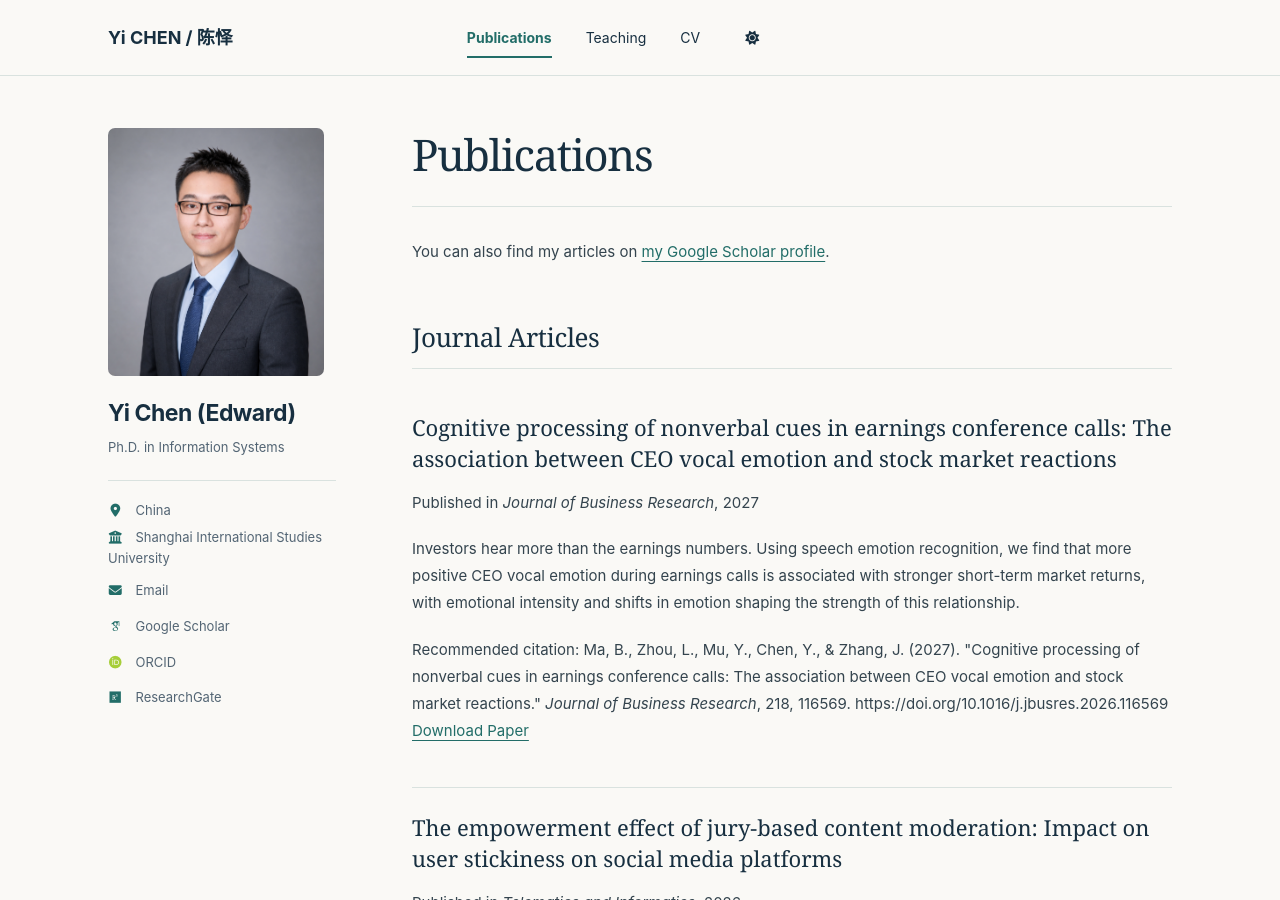
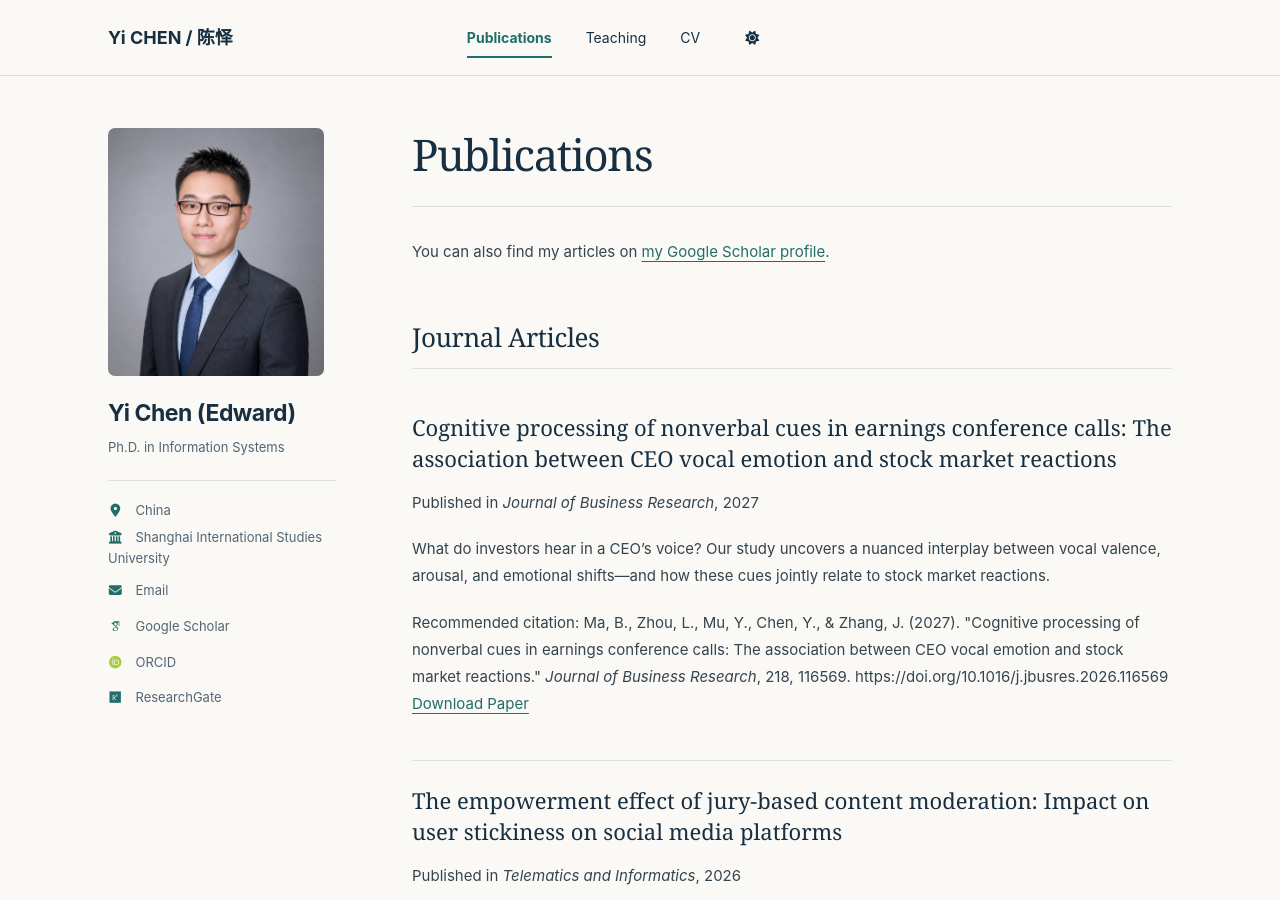
Before and after one commit to chenyi-edward/chenyi-edward.github.io, a Jekyll site: the page built from _pages/publications.html, in a window 1280 px wide and 900 px high. Built offline with Jekyll 4.4.1, drawn with Linux system fonts in a browser that asks for light colours; some web fonts are replaced; a script that is not in the unit is left out.

Commit message:
Update JBR-2027.md

```diff
--- a/_publications/JBR-2027.md
+++ b/_publications/JBR-2027.md
@@ -3,7 +3,7 @@ title: "Cognitive processing of nonverbal cues in earnings conference calls: The
 collection: publications
 category: manuscripts
 permalink: /publication/JBR-2027
-excerpt: 'Investors hear more than the earnings numbers. Using speech emotion recognition, we find that more positive CEO vocal emotion during earnings calls is associated with stronger short-term market returns, with emotional intensity and shifts in emotion shaping the strength of this relationship.'
+excerpt: 'What do investors hear in a CEO’s voice? Our study uncovers a nuanced interplay between vocal valence, arousal, and emotional shifts—and how these cues jointly relate to stock market reactions.'
 date: 2027-01-01
 venue: 'Journal of Business Research'
 paperurl: 'https://doi.org/10.1016/j.jbusres.2026.116569'
```
